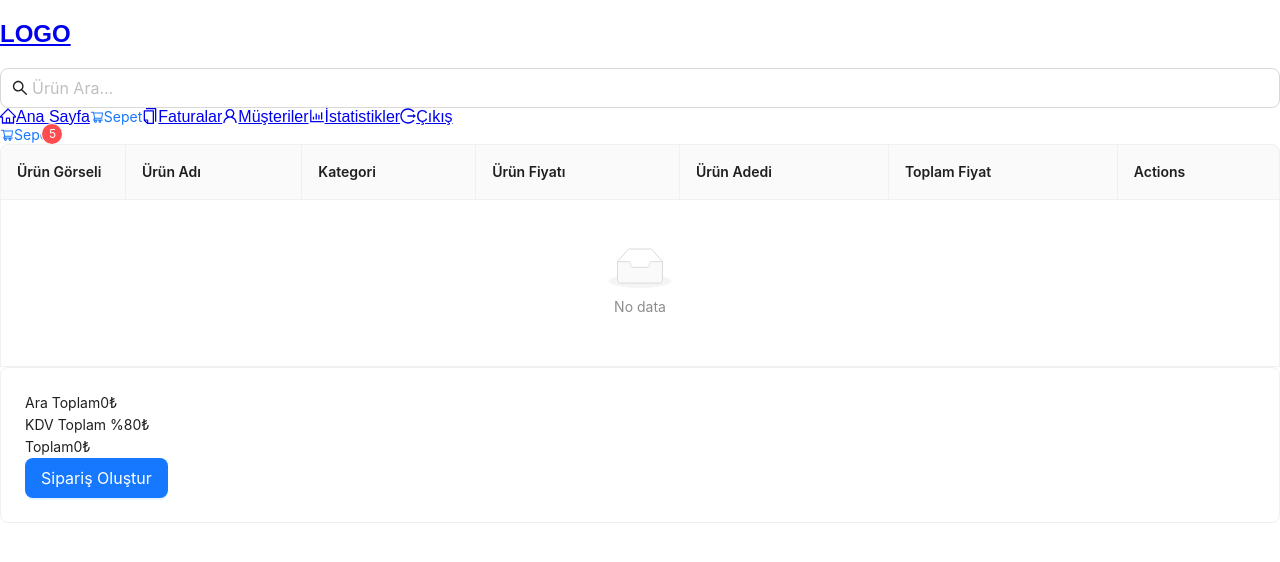
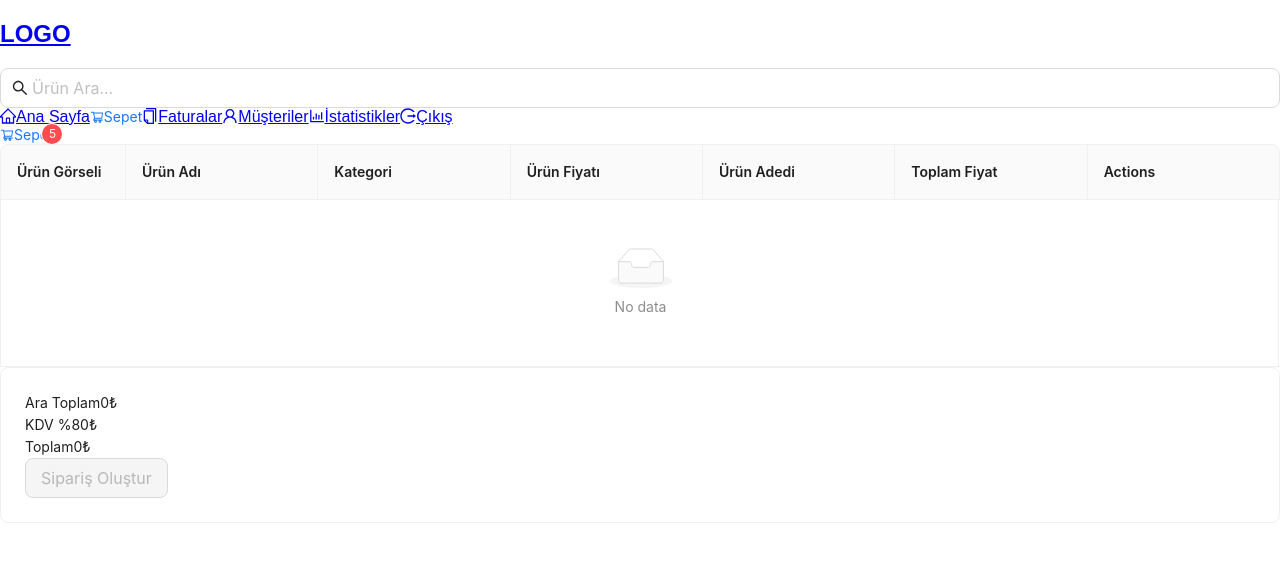
Before and after one commit to ardaozcelk/pos-application, a React (Create React App) app in the folder client/: page /cart in a window 1280 px wide. Shown: the top 562 px of the page. Built offline with nearby package versions, Linux system fonts and the light colour scheme; a web font is replaced by a local one.

Commit message:
createBill-2

```diff
--- a/client/src/components/cart/CartTotals.jsx
+++ b/client/src/components/cart/CartTotals.jsx
@@ -2,10 +2,12 @@ import { Button, message } from "antd"
 import { ClearOutlined, PlusCircleOutlined, MinusCircleOutlined } from "@ant-design/icons";
 import { useDispatch, useSelector } from "react-redux";
 import { deleteCart, increase, decrease, reset } from "../../redux/cartSlice";
+import { useNavigate } from "react-router-dom";
 
 const CartTotals = () => {
     const cart = useSelector((state) => state.cart);
     const dispatch = useDispatch();
+    const navigate = useNavigate();
 
     return (
         <div className="cart h-full max-h-[calc(100vh_-_90px)] flex flex-col">
@@ -67,8 +69,8 @@ const CartTotals = () => {
                     </div>
                 </div>
                 <div className="py-4">
-                    <Button type="primary" size="large" className="w-full"
-                        disabled={cart.cartItems.length > 0 ? false : true}>Sipariş Oluştur</Button>
+                    <Button type="primary" size="large" className="w-full" onClick={() => { navigate("/cart") }}
+                        disabled={cart.cartItems.length > 0 ? false : true} >Sipariş Oluştur</Button>
                     <Button type="primary" size="large" className="w-full mt-2 flex items-center justify-center" icon={<ClearOutlined />} danger
                         disabled={cart.cartItems.length > 0 ? false : true} onClick={() => {
                             if (window.confirm("Emin Misiniz ?")) {
--- a/client/src/components/cart/CreateBill.jsx
+++ b/client/src/components/cart/CreateBill.jsx
@@ -1,28 +1,40 @@
-import { Form, Input, Modal, Select, Card, Button } from "antd";
-import { useSelector } from "react-redux";
+import { Form, Input, Modal, Select, Card, Button, message } from "antd";
+import { useSelector, useDispatch } from "react-redux";
+import { reset } from "../../redux/cartSlice";
+import { useNavigate } from "react-router-dom";
 
 const CreateBill = ({ isModalOpen, setIsModalOpen }) => {
+    const cart = useSelector((state) => state.cart);
+    const dispatch = useDispatch();
+    const navigate = useNavigate();
 
     const closeModel = () => {
         setIsModalOpen(false);
     }
-    const onFinish = (values) => {
+    const onFinish = async (values) => {
         try {
-            fetch("http://localhost:5000/api/bills/add-bill", {
+            const res = await fetch("http://localhost:5000/api/bills/add-bill", {
                 method: "POST",
                 body: JSON.stringify({
                     ...values,
                     subTotal: cart.total,
-                    tax: cart.tax,
+                    tax: ((cart.total * cart.tax) / 100).toFixed(2),
                     totalAmount: (cart.total + ((cart.total * cart.tax) / 100)).toFixed(2),
-
-                })
+                    cartItems: cart.cartItems
+                }),
+                headers: { "Content-type": "application/json; charset=UTF-8" }
             });
+            if (res.status === 200) {
+                message.success("Fatura Başarıyla Oluşturuldu.");
+                dispatch(reset());
+                navigate("/bills");
+            }
         } catch (error) {
+            message.danger("Bir şeyler yanlış gitti.");
             console.log(error);
         }
     }
-    const cart = useSelector((state) => state.cart);
+
     return (
         <Modal title="Fatura Oluştur" open={isModalOpen} onCancel={closeModel} footer={false} >
             <Form layout={"vertical"} onFinish={onFinish}>
@@ -36,7 +48,7 @@ const CreateBill = ({ isModalOpen, setIsModalOpen }) => {
                 >
                     <Input placeholder="Bir Müşteri Adı Yazınız" />
                 </Form.Item>
-                <Form.Item rules={[{ required: true }]} name={"phoneNumber"} label="Tel No">
+                <Form.Item rules={[{ required: true }]} name={"customerPhoneNumber"} label="Tel No">
                     <Input placeholder="Bir Tel No Yazınız" maxLength={11} />
                 </Form.Item>
                 <Form.Item label="Ödeme Yöntemi" rules={[{ required: true }]} name={"paymentMode"} >
@@ -51,7 +63,7 @@ const CreateBill = ({ isModalOpen, setIsModalOpen }) => {
                         <span>{cart.total > 0 ? (cart.total).toFixed(2) : 0}₺</span>
                     </div>
                     <div className="flex justify-between my-2">
-                        <span>KDV Toplam %{cart.tax}</span>
+                        <span>KDV %{cart.tax}</span>
                         <span className="text-red-600">{((cart.total * cart.tax) / 100) > 0 ? `+${((cart.total * cart.tax) / 100).toFixed(2)}` : 0}₺</span>
                     </div>
                     <div className="flex justify-between font-bold">
--- a/client/src/pages/CartPage.jsx
+++ b/client/src/pages/CartPage.jsx
@@ -99,7 +99,11 @@ const CartPage = () => {
         <>
             <Header />
             <div className="px-6">
-                <Table dataSource={cart.cartItems} columns={columns} bordered pagination={false} />
+                <Table dataSource={cart.cartItems} columns={columns} bordered pagination={false}
+                    scroll={{
+                        x: 1200,
+                        y: 300
+                    }} />
                 <div className="cart-total flex justify-end mt-4">
                     <Card className="w-72">
                         <div className="flex justify-between">
@@ -107,15 +111,15 @@ const CartPage = () => {
                             <span>{cart.total > 0 ? (cart.total).toFixed(2) : 0}₺</span>
                         </div>
                         <div className="flex justify-between my-2">
-                            <span>KDV Toplam %{cart.tax}</span>
+                            <span>KDV %{cart.tax}</span>
                             <span className="text-red-600">{((cart.total * cart.tax) / 100) > 0 ? `+${((cart.total * cart.tax) / 100).toFixed(2)}` : 0}₺</span>
                         </div>
                         <div className="flex justify-between font-bold">
                             <span>Toplam</span>
                             <span>{(cart.total + ((cart.total * cart.tax) / 100)) > 0 ?
-                            (cart.total + ((cart.total * cart.tax) / 100)).toFixed(2) : 0}₺</span>
+                                (cart.total + ((cart.total * cart.tax) / 100)).toFixed(2) : 0}₺</span>
                         </div>
-                        <Button className="mt-4 w-full" type="primary" size="large" onClick={showModal}>Sipariş Oluştur</Button>
+                        <Button className="mt-4 w-full" type="primary" size="large" onClick={showModal} disabled={cart.cartItems.length === 0}>Sipariş Oluştur</Button>
                     </Card>
                 </div>
             </div>
```
